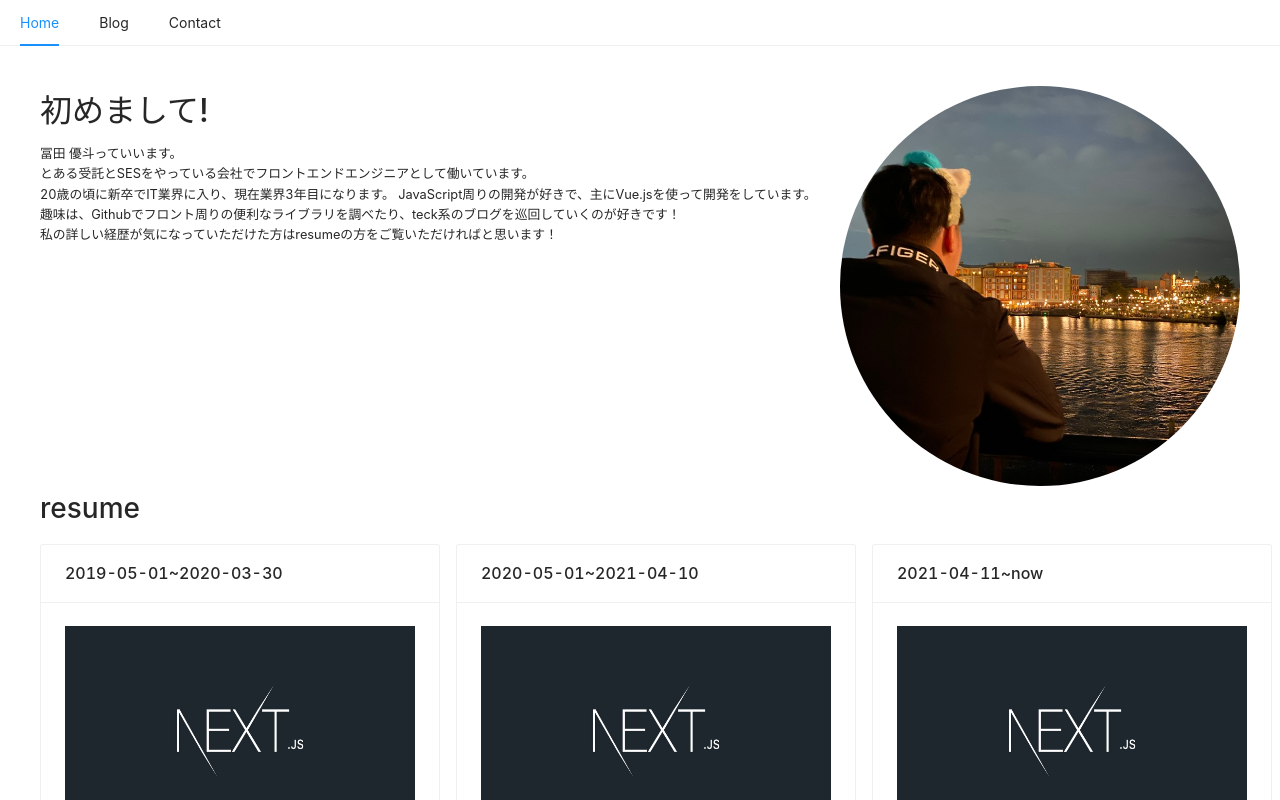
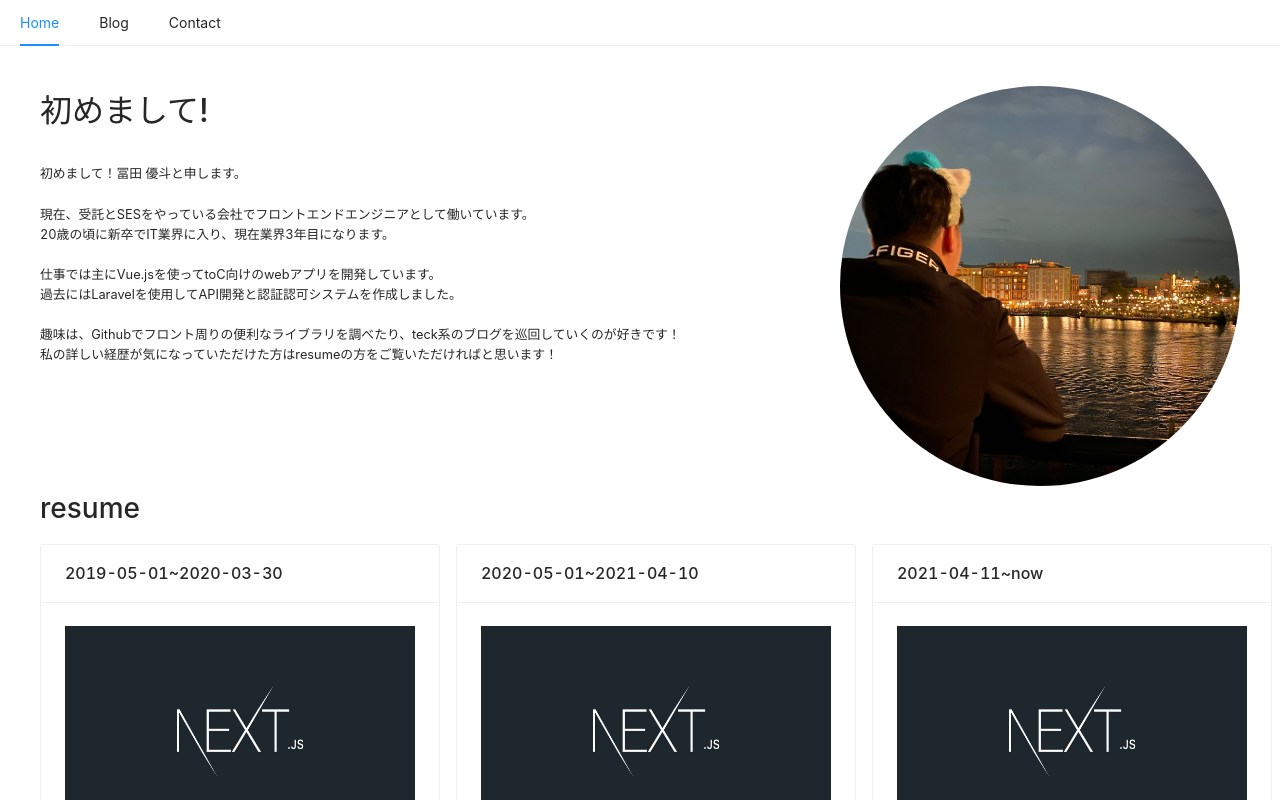
Before and after one commit to yuto-tomita/nextjs-personal-blog, a Next.js app: page / in a window 1280 px wide. Shown: the top 800 px of the page. Built offline with nearby package versions, Linux system fonts and the light colour scheme.

Commit message:
自己プロフィールを更新

```diff
--- a/pages/index.tsx
+++ b/pages/index.tsx
@@ -1,3 +1,4 @@
+import React from 'react'
 import type { InferGetStaticPropsType } from 'next'
 import { getMdFileFromDir, readFileFromFileName, parseMdFile } from '@lib/MdFileOperation'
 import Link from 'next/link'
@@ -7,6 +8,7 @@ import Image from 'next/image'
 import { useWindowDimensions } from '@lib/hooks/DetectScreenSize'
 import style from '../styles/Home.module.css'
 import { getSpanValue } from '@lib/GetArticleSpan'
+import { NextSeo } from 'next-seo'
 
 export async function getStaticProps () {
   const mdFileNames = getMdFileFromDir('resume')
@@ -41,18 +43,39 @@ const Home = ({
   const articleTitle = mdFileNames.map(val => val.replace(/.md/g, ''))
   const { Title } = Typography
 
+  const description = `
+    初めまして！冨田 優斗と申します。
+
+    現在、受託とSESをやっている会社でフロントエンドエンジニアとして働いています。
+    20歳の頃に新卒でIT業界に入り、現在業界3年目になります。
+
+    仕事では主にVue.jsを使ってtoC向けのwebアプリを開発しています。
+    過去にはLaravelを使用してAPI開発と認証認可システムを作成しました。
+
+    趣味は、Githubでフロント周りの便利なライブラリを調べたり、teck系のブログを巡回していくのが好きです！
+    私の詳しい経歴が気になっていただけた方はresumeの方をご覧いただければと思います！
+  `
+
+  const texts = description.split(/(\n)/).map((item, index) => {
     return (
+      <React.Fragment key={index}>
+        { item.match(/\n/) ? <br /> : item }
+      </React.Fragment>
+    )
+  })
+
+  return (
+    <>
+      <NextSeo
+        description={description}
+      />
+
       <Container>
         <div className={style.selfIntroduction}>
           <div>
             <h1 className={style.title}>初めまして!</h1>
             <p className={style.selfContents}>
-            冨田 優斗っていいます。<br />
-            とある受託とSESをやっている会社でフロントエンドエンジニアとして働いています。<br />
-            20歳の頃に新卒でIT業界に入り、現在業界3年目になります。
-            JavaScript周りの開発が好きで、主にVue.jsを使って開発をしています。<br />
-            趣味は、Githubでフロント周りの便利なライブラリを調べたり、teck系のブログを巡回していくのが好きです！<br />
-            私の詳しい経歴が気になっていただけた方はresumeの方をご覧いただければと思います！
+              { texts }
             </p>
           </div>
 
@@ -111,6 +134,7 @@ const Home = ({
           <p>coming soon...</p>
         </div>
       </Container>
+    </>
   )
 }
 
```
Lines whose indentation alone changed are shown as unchanged.
